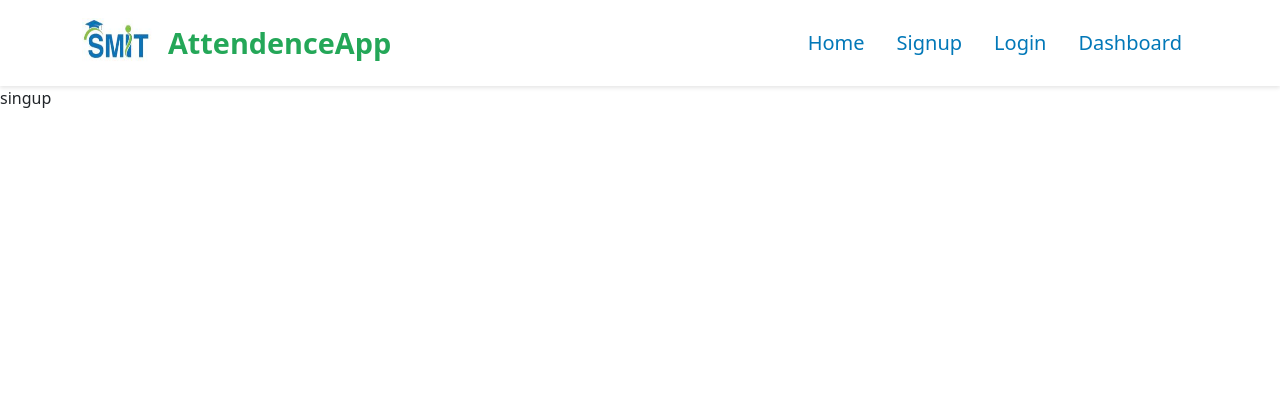
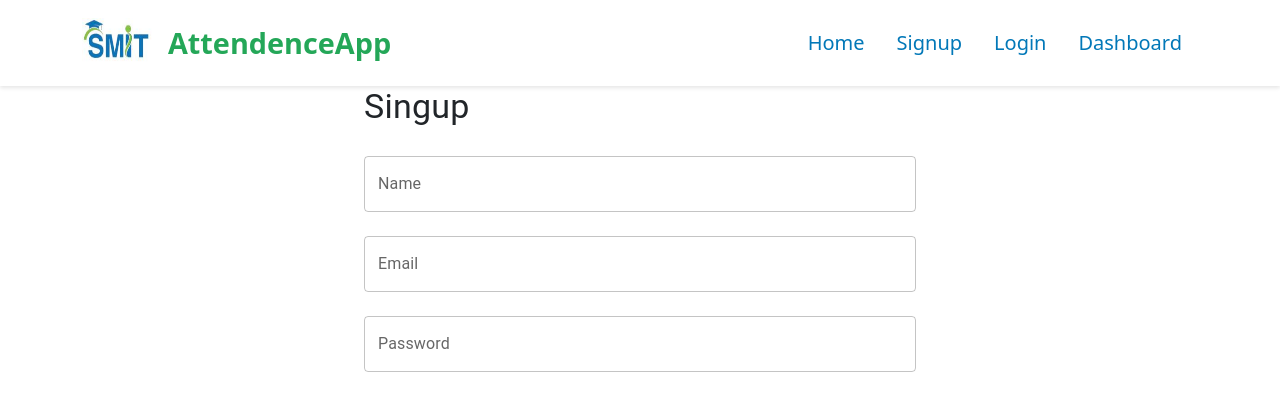
Before and after one commit to javariyafatima1/Attendence-final, a React (Create React App) app in the folder frontend/: page /signup in a window 1280 px wide. Shown: the top 410 px of the page. Built offline with nearby package versions, Linux system fonts and the light colour scheme.

Commit message:
input add singup

```diff
--- a/frontend/src/components/Signup.js
+++ b/frontend/src/components/Signup.js
@@ -7,7 +7,33 @@ const Signup = () => {
   const [name, setname] = useState('');
   return (
     <div>
-      singup
+       <Container maxWidth="sm">
+      <Typography variant="h4" gutterBottom>Singup</Typography>
+      <TextField
+        fullWidth
+        margin="normal"
+        label="Name"
+        type="text"
+        value={name}
+        onChange={(e) => setname(e.target.value)}
+      />
+      <TextField
+        fullWidth
+        margin="normal"
+        label="Email"
+        type="email"
+        value={email}
+        onChange={(e) => setEmail(e.target.value)}
+      />
+      <TextField
+        fullWidth
+        margin="normal"
+        label="Password"
+        type="password"
+        value={password}
+        onChange={(e) => setPassword(e.target.value)}
+      />
+     </Container>
     </div>
   );
 }
```
